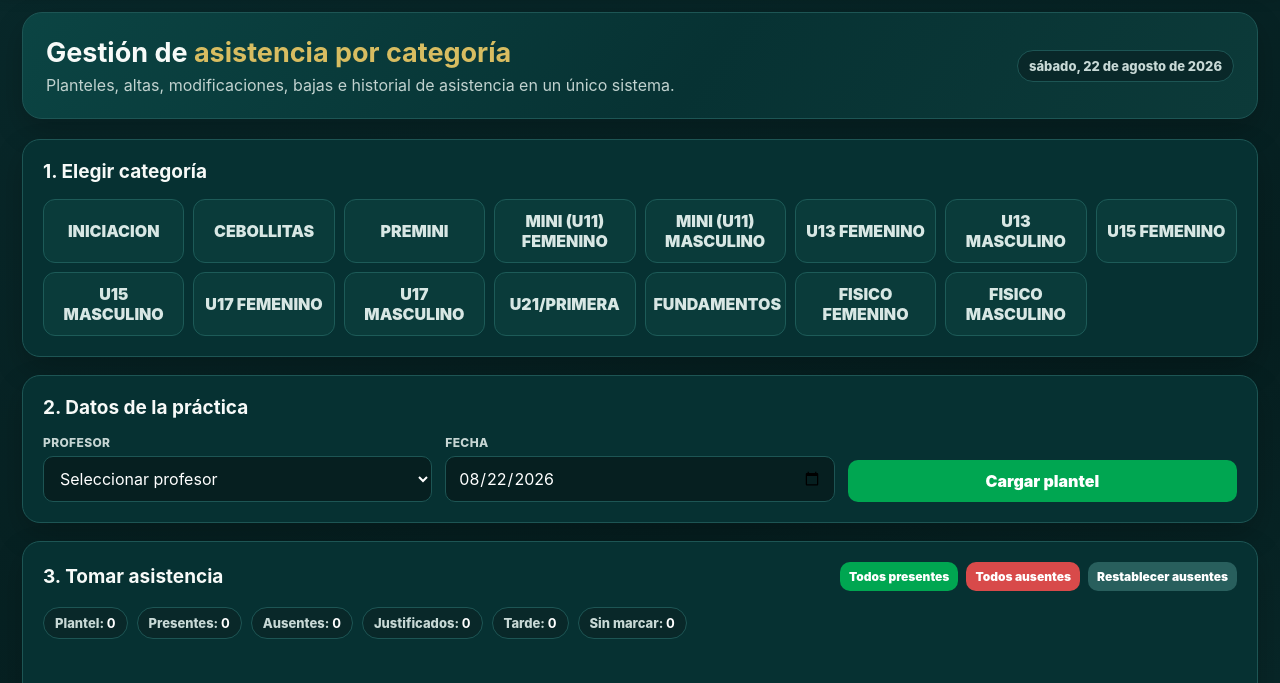
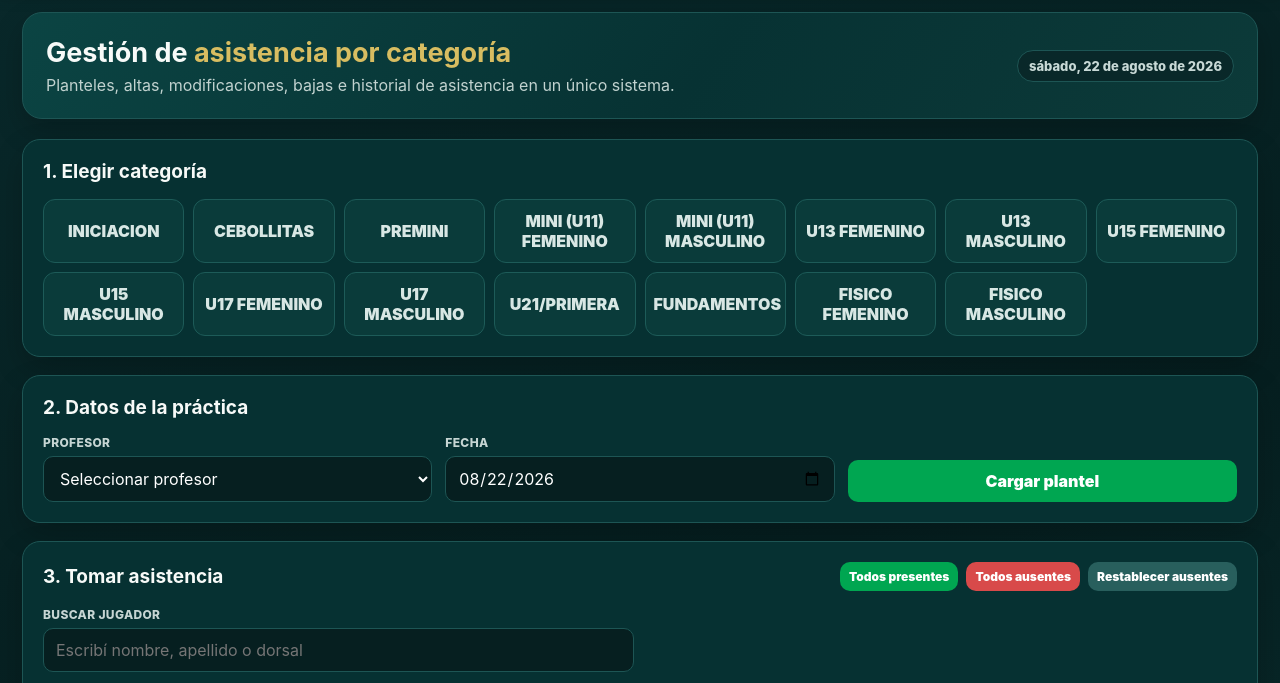
Before and after one commit to Early140/ASSISTGYE, a plain HTML site: page index.html in a window 1280 px wide. Shown: the part 105-788 px from the top of the page. Drawn offline with nearby package versions, Linux system fonts and the light colour scheme.

Commit message:
Add files via upload

```diff
--- a/index.html
+++ b/index.html
@@ -272,6 +272,13 @@ tr:hover td{background:#0a3636}
           <button class="btn btn-sm btn-secondary" onclick="clearMarks()">Restablecer ausentes</button>
         </div>
       </div>
+      <div class="grid" style="margin-bottom:14px">
+        <div class="col-6">
+          <label>Buscar jugador</label>
+          <input id="attSearch" placeholder="Escribí nombre, apellido o dorsal" oninput="renderAttendance()">
+        </div>
+      </div>
+
       <div class="statusbar">
         <span class="badge">Plantel: <strong id="cTotal">0</strong></span>
         <span class="badge">Presentes: <strong id="cPresent">0</strong></span>
@@ -579,6 +586,8 @@ async function loadAttendancePlayers(){
   if(!profesor) return showMsg("attMsg","Seleccioná un profesor antes de cargar el plantel.","err");
 
   showMsg("attMsg","Cargando plantel...","");
+  const attSearch=document.getElementById("attSearch");
+  if(attSearch) attSearch.value="";
 
   try{
     let jugadores=[];
@@ -637,11 +646,29 @@ async function loadAttendancePlayers(){
 }
 function renderAttendance(){
   const box=document.getElementById("attPlayers");
+  const searchInput=document.getElementById("attSearch");
+  const q=(searchInput ? searchInput.value : "").trim().toLowerCase();
+
+  const visibles=attPlayers
+    .map((j,i)=>({j,i}))
+    .filter(({j})=>{
+      const txt=`${j.nombre||""} ${j.apellido||""} ${j.dorsal||""}`.toLowerCase();
+      return !q || txt.includes(q);
+    });
+
   if(!attPlayers.length){
     box.innerHTML='<div class="empty">No hay jugadores activos en esta categoría.</div>';
-    updateCounters();return;
+    updateCounters();
+    return;
   }
-  box.innerHTML=attPlayers.map((j,i)=>`
+
+  if(!visibles.length){
+    box.innerHTML='<div class="empty">No se encontraron jugadores con esa búsqueda.</div>';
+    updateCounters();
+    return;
+  }
+
+  box.innerHTML=visibles.map(({j,i})=>`
     <div class="att-card">
       <div class="att-name">${esc(j.apellido)}, ${esc(j.nombre)}</div>
       <div class="att-meta">
@@ -655,6 +682,7 @@ function renderAttendance(){
         <button class="state ${j.estado==="TARDE"?"sel-late":""}" onclick="markOne(${i},'TARDE')">TARDE</button>
       </div>
     </div>`).join("");
+
   updateCounters();
 }
 async function markOne(i,state){
```
